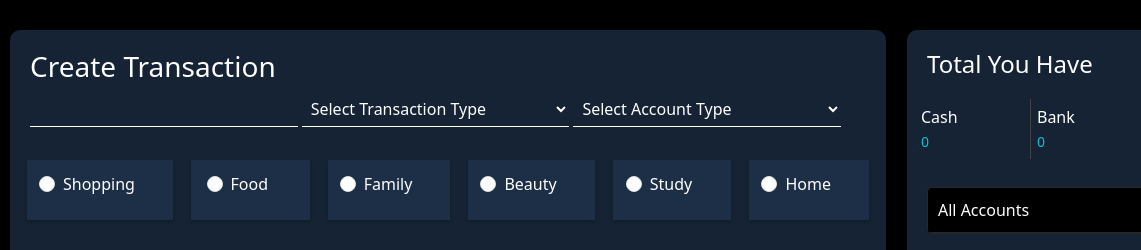
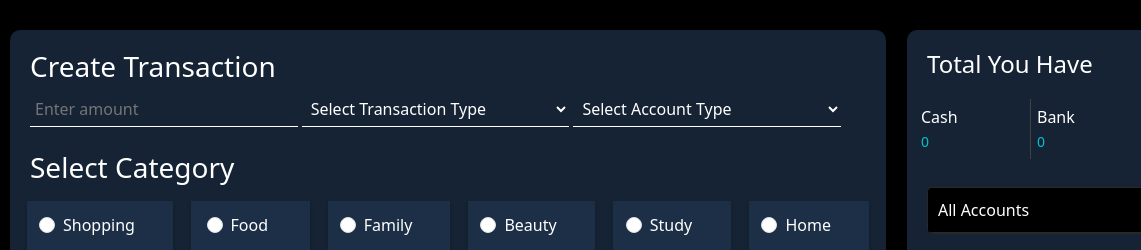
Before and after one commit to Rameeshakhan/Expense-Tracker, a plain HTML site: page pages/dashboard.html in a window 1280 px wide. Shown: the top 250 px of the page, 0-1141 px from the left. Drawn offline with nearby package versions, Linux system fonts and the light colour scheme.

Commit message:
MODIFIED

```diff
--- a/pages/dashboard.html
+++ b/pages/dashboard.html
@@ -15,7 +15,7 @@
         <div class="left-column">
           <h3>Create Transaction</h3>
           <form action="" class="transaction-form" id="add-transaction">
-            <input type="number" name="tamount" min="0" paceholder="Enter amount" id ="transaction-amount">
+            <input type="number" name="tamount" min="0" placeholder="Enter amount" id ="transaction-amount">
             <select name="transactionType">
               <option value="" disabled selected>Select Transaction Type</option>
               <option value="expense">Expense</option>
@@ -26,6 +26,7 @@
             </select><br><br>
             <div class="category-div">
               <div class="row">
+                <h3>Select Category</h3>
                 <div class="col radio-border">
                   <div class="form-check form-check-inline">
                     <input class="form-check-input" type="radio" name="category" id="inlineRadio1" value="Shopping">
@@ -114,8 +115,8 @@
     <div class="modal-content">
       <span class="close">&times;</span>
       <h5>Create Account</h5>
-      <input type="text" name="accountType" id="accountType"><br>
-      <input type="number" name="amount" min="0" id="amount"><br>
+      <input type="text" name="accountType" id="accountType" placeholder="Enter Account Name"><br>
+      <input type="number" name="amount" min="0" id="amount" placeholder="Enter Amount"><br>
       <button id="createbutton">Create</button>
     </div>
   </div>
```
